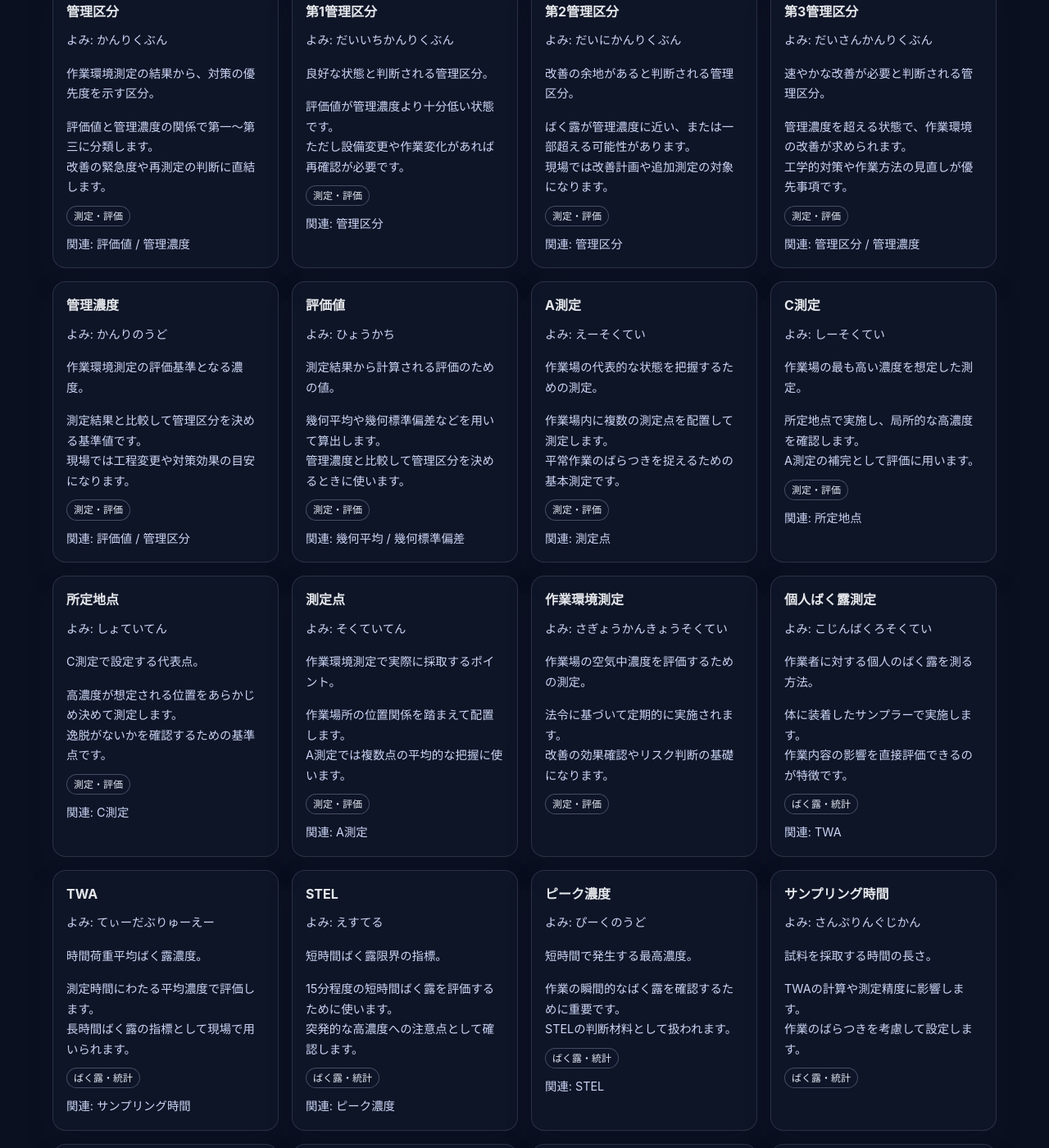
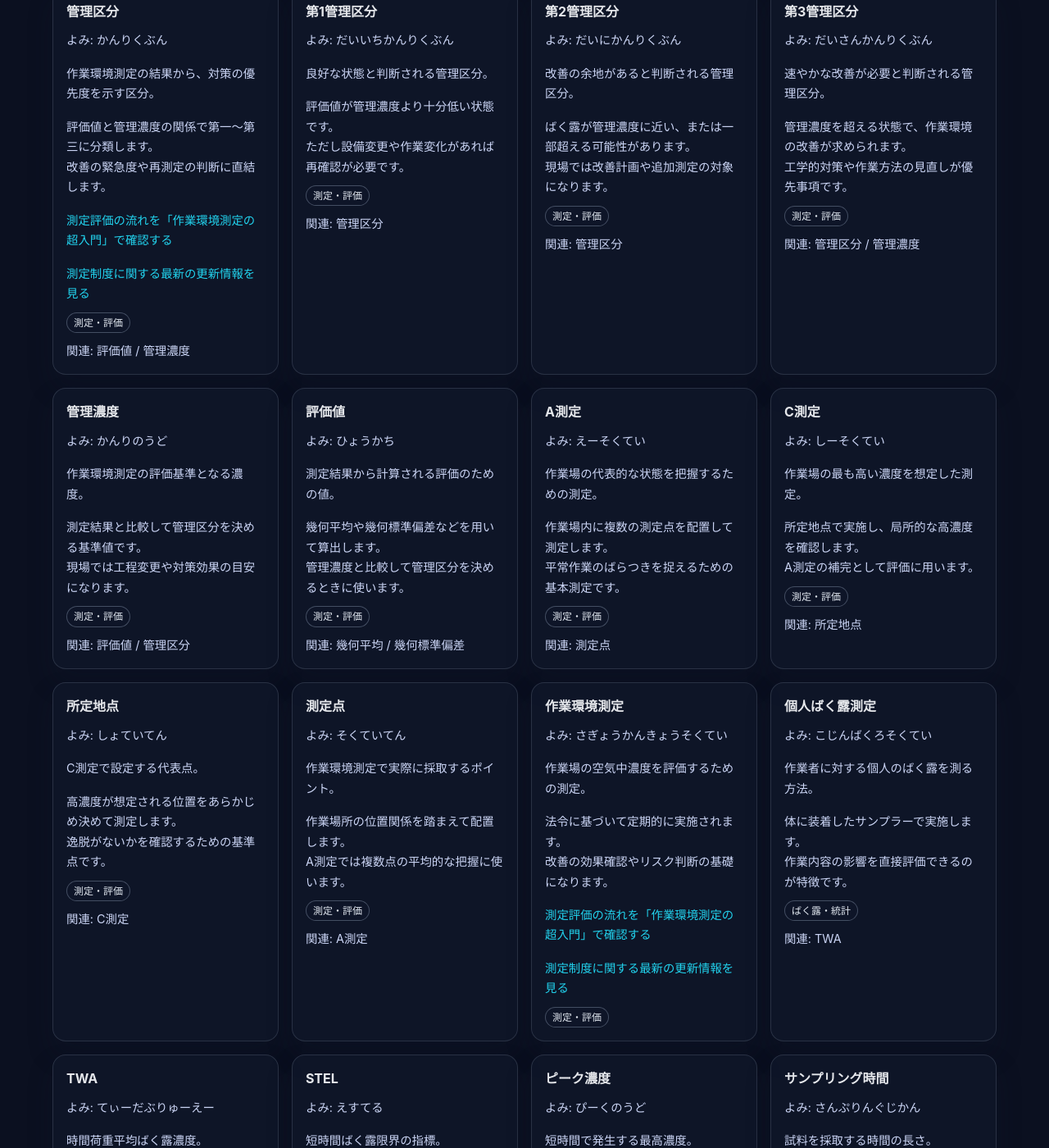
Before and after one commit to rodoeisei-lab/rodoeisei-lab, a Jekyll site: the page built from glossary/index.md, in a window 1280 px wide and 1400 px high, scrolled down 386 px. Shown: the whole window at 82% size. Built offline with Jekyll 4.4.1, drawn with Linux system fonts in a browser that asks for light colours; some of the changed text lies outside the part shown.

Commit message:
内部リンクを強化し双方向導線を追加

```diff
--- a/glossary/index.md
+++ b/glossary/index.md
@@ -36,6 +36,16 @@ permalink: /glossary/
       {% endif %}
       <p>{{ entry.short }}</p>
       <p class="glossary-detail">{{ entry.detail | newline_to_br }}</p>
+      {% if entry.term == "フィットテスト" or entry.term == "フィットファクタ" %}
+        <p><a href="{{ '/guides/fit-test/' | relative_url }}">この用語が出てくる「フィットテスト導入ガイド」を読む</a></p>
+        <p><a href="{{ '/updates/ppe-checklist/' | relative_url }}">運用面の更新情報「PPE点検ルール」を確認する</a></p>
+      {% elsif entry.term == "管理区分" or entry.term == "作業環境測定" %}
+        <p><a href="{{ '/guides/work-env-measurement-intro/' | relative_url }}">測定評価の流れを「作業環境測定の超入門」で確認する</a></p>
+        <p><a href="{{ '/updates/' | relative_url }}">測定制度に関する最新の更新情報を見る</a></p>
+      {% elsif entry.term == "有機溶剤中毒予防規則" %}
+        <p><a href="{{ '/guides/organic-solvent-basics/' | relative_url }}">有機溶剤の基本対策をガイドで確認する</a></p>
+        <p><a href="{{ '/updates/' | relative_url }}">規則改正の有無を最新アップデートで確認する</a></p>
+      {% endif %}
     {% endcapture %}
     {% assign related_meta = nil %}
     {% if entry.related %}
@@ -78,10 +88,10 @@ permalink: /glossary/
 **A.** 更新情報ページで追加・更新の履歴を追えます。
 
 ## 関連ページ
-- [解説一覧]({{ "/guides/" | relative_url }})
+- [用語の背景と実務手順を解説ページで確認する]({{ "/guides/" | relative_url }})
 - [道具棚]({{ "/products/" | relative_url }})
 - [労基署対策]({{ "/inspection/" | relative_url }})
 - [資格対策]({{ "/licenses/" | relative_url }})
-- [最新アップデート]({{ "/updates/" | relative_url }})
+- [関連制度の変更点を最新アップデートで確認する]({{ "/updates/" | relative_url }})
 
 <script src="{{ '/assets/js/glossary-search.js' | relative_url }}" defer></script>
```
Also changed, not shown: _guides/fit-test.md (+6 -0 lines), _updates/ppe-checklist.md (+6 -0 lines), guides/index.md (+2 -2 lines), updates/index.md (+2 -2 lines).
